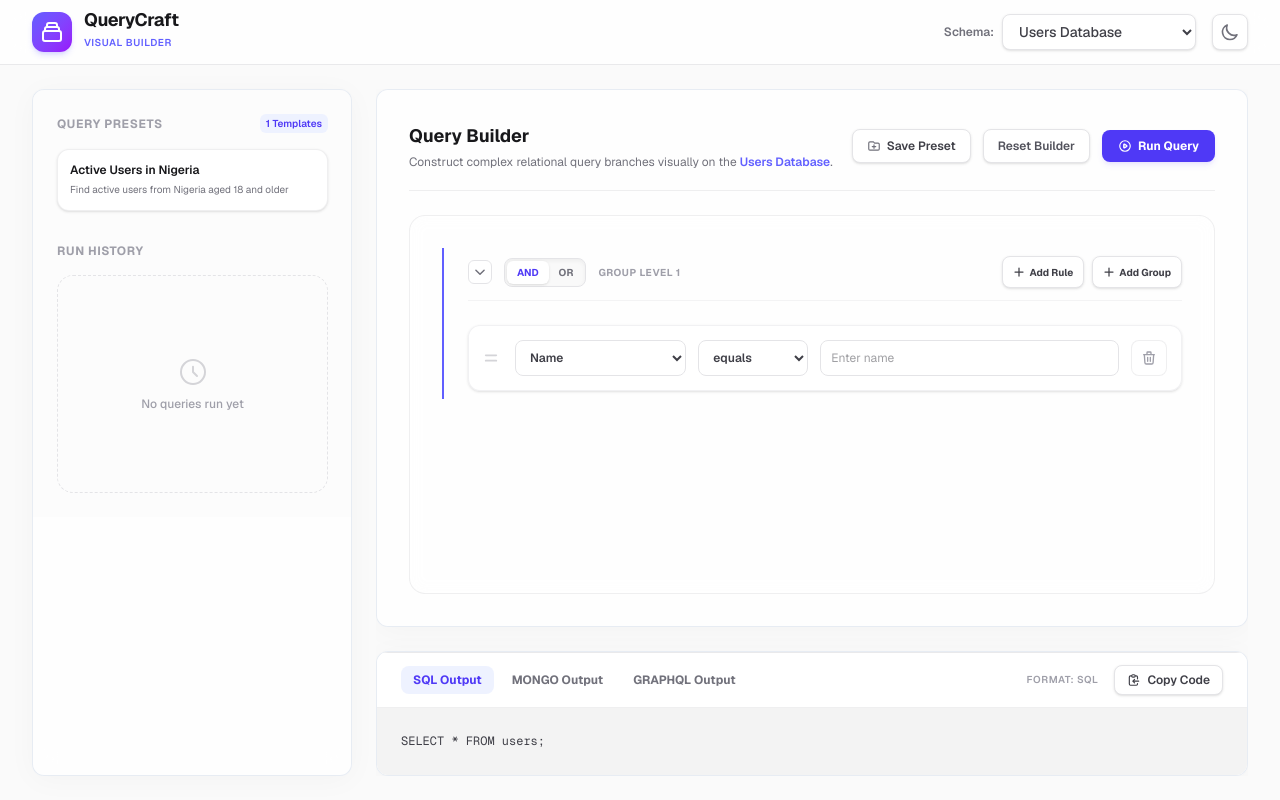
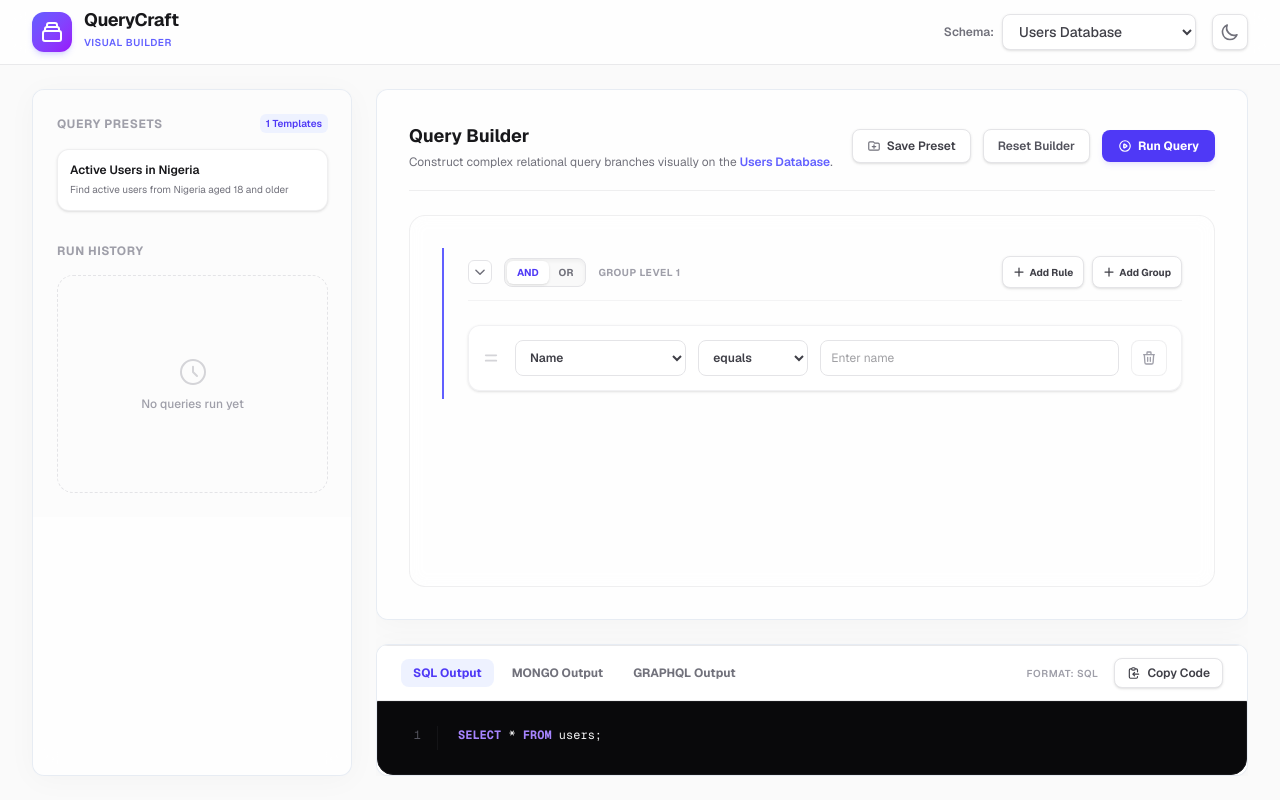
Before and after one commit to Cr8tiveDav/query-builder, a Next.js app: page / in a window 1280 px wide. Built offline with nearby package versions, Linux system fonts and the light colour scheme.

Commit message:
feat: implement real-time code previewer with syntax highlighting and line gutter

```diff
--- a/src/components/layout/OutputPreview.tsx
+++ b/src/components/layout/OutputPreview.tsx
@@ -5,6 +5,152 @@ import { useQueryStore } from "@/hooks/useQueryStore";
 import { generateSQL, generateMongoDB, generateGraphQL } from "@/utils/queryGenerators";
 
 type TabType = "sql" | "mongo" | "graphql";
+
+// Custom SQL Syntax Tokenizer & Highlighter
+export const highlightSQL = (line: string): React.ReactNode[] => {
+  // Regex to capture:
+  // 1. Strings: '(?:\\.|[^'\\])*'
+  // 2. Backtick identifiers: `(?:\\.|[^`\\])*`
+  // 3. Keywords: SELECT, FROM, WHERE, AND, OR, IN, BETWEEN, NOT, NULL, LIKE
+  // 4. Numbers: \b\d+(?:\.\d+)?\b
+  // 5. Operators: [=><!]+
+  // 6. Whitespaces: \s+
+  const sqlRegex = /('(?:\\.|[^'\\])*'|`(?:\\.|[^`\\])*`|\b(?:SELECT|FROM|WHERE|AND|OR|IN|BETWEEN|NOT|NULL|LIKE)\b|\b\d+(?:\.\d+)?\b|[=><!]+|\s+)/gi;
+
+  return line.split(sqlRegex).filter(Boolean).map((token, idx) => {
+    const lowerToken = token.toLowerCase();
+
+    if (token.startsWith("'") && token.endsWith("'")) {
+      // String value
+      return (
+        <span key={idx} className="text-emerald-400">
+          {token}
+        </span>
+      );
+    }
+    if (token.startsWith("`") && token.endsWith("`")) {
+      // Identifier (Fields/Table names)
+      return (
+        <span key={idx} className="text-sky-400 font-medium">
+          {token}
+        </span>
+      );
+    }
+    if (["select", "from", "where", "and", "or", "in", "between", "not", "null", "like"].includes(lowerToken)) {
+      // SQL Keywords
+      return (
+        <span key={idx} className="text-violet-400 font-bold">
+          {token}
+        </span>
+      );
+    }
+    if (/^\d+(?:\.\d+)?$/.test(token)) {
+      // Numbers
+      return (
+        <span key={idx} className="text-pink-400">
+          {token}
+        </span>
+      );
+    }
+    if (/^[=><!]+$/.test(token)) {
+      // Logical/Comparison operators
+      return (
+        <span key={idx} className="text-teal-400 font-semibold">
+          {token}
+        </span>
+      );
+    }
+    // Default text/spaces
+    return <span key={idx}>{token}</span>;
+  });
+};
+
+// Custom JSON/GraphQL/MongoDB Syntax Tokenizer & Highlighter
+export const highlightJSON = (line: string): React.ReactNode[] => {
+  // Regex to capture:
+  // 1. Double quoted strings: "(?:\\.|[^"\\])*"
+  // 2. Numbers: \b\d+(?:\.\d+)?\b
+  // 3. Booleans/Null: \b(?:true|false|null)\b
+  // 4. Brackets / Syntax characters: [{}[\]:,]
+  // 5. Whitespaces: \s+
+  const jsonRegex = /("(?:\\.|[^"\\])*"|\b\d+(?:\.\d+)?\b|\b(?:true|false|null)\b|[{}[\]:,]|\s+)/g;
+  const rawTokens = line.split(jsonRegex).filter(Boolean);
+
+  const nodes: React.ReactNode[] = [];
+  for (let i = 0; i < rawTokens.length; i++) {
+    const token = rawTokens[i];
+
+    if (token.startsWith('"') && token.endsWith('"')) {
+      // Determine if the string token is a JSON key by looking ahead for a colon ':'
+      let isKey = false;
+      for (let j = i + 1; j < rawTokens.length; j++) {
+        if (/\s+/.test(rawTokens[j])) continue;
+        if (rawTokens[j] === ':') {
+          isKey = true;
+        }
+        break;
+      }
+
+      if (isKey) {
+        const content = token.slice(1, -1);
+        if (content.startsWith('$') || content.startsWith('_')) {
+          // System/Operator keys starting with $ or _ (e.g., $and, _eq)
+          nodes.push(
+            <span key={i} className="text-violet-400 font-bold">
+              {token}
+            </span>
+          );
+        } else {
+          // Standard JSON keys
+          nodes.push(
+            <span key={i} className="text-sky-400 font-semibold">
+              {token}
+            </span>
+          );
+        }
+      } else {
+        // String value
+        nodes.push(
+          <span key={i} className="text-emerald-400">
+            {token}
+          </span>
+        );
+      }
+    } else if (/^\d+(?:\.\d+)?$/.test(token)) {
+      // Numbers
+      nodes.push(
+        <span key={i} className="text-pink-400">
+          {token}
+        </span>
+      );
+    } else if (["true", "false", "null"].includes(token)) {
+      // Booleans/Null values
+      nodes.push(
+        <span key={i} className="text-teal-400 font-bold">
+          {token}
+        </span>
+      );
+    } else if (['{', '}', '[', ']'].includes(token)) {
+      // Structure brackets
+      nodes.push(
+        <span key={i} className="text-zinc-500">
+          {token}
+        </span>
+      );
+    } else if (token === ':' || token === ',') {
+      // Syntactic colons/commas
+      nodes.push(
+        <span key={i} className="text-zinc-500">
+          {token}
+        </span>
+      );
+    } else {
+      // Default text
+      nodes.push(<span key={i}>{token}</span>);
+    }
+  }
+  return nodes;
+};
 
 export const OutputPreview: React.FC = () => {
   const { queryTree, currentSchema } = useQueryStore();
@@ -50,6 +196,16 @@ export const OutputPreview: React.FC = () => {
     }
   };
 
+  const queryContent = getQueryContent();
+  const lines = queryContent.split("\n");
+
+  const highlightLine = (line: string, lang: TabType): React.ReactNode => {
+    if (lang === "sql") {
+      return highlightSQL(line);
+    }
+    return highlightJSON(line);
+  };
+
   return (
     <div className="w-full border-t border-zinc-200/80 bg-white dark:border-zinc-800/80 dark:bg-zinc-950/80 transition-colors duration-300">
       <div className="flex flex-col lg:flex-row lg:items-center justify-between border-b border-zinc-200/60 dark:border-zinc-800/60 px-6 py-3 gap-3">
@@ -78,7 +234,7 @@ export const OutputPreview: React.FC = () => {
           <button
             onClick={handleCopy}
             type="button"
-            className="flex items-center gap-1.5 px-3 py-1.5 rounded-lg text-xs font-semibold border border-zinc-200 bg-white hover:bg-zinc-50 text-zinc-700 shadow-sm dark:border-zinc-800 dark:bg-zinc-900 dark:text-zinc-300 dark:hover:bg-zinc-800 transition"
+            className="flex items-center gap-1.5 px-3 py-1.5 rounded-lg text-xs font-semibold border border-zinc-200 bg-white hover:bg-zinc-50 text-zinc-700 shadow-sm dark:border-zinc-800 dark:bg-zinc-900 dark:text-zinc-300 dark:hover:bg-zinc-800 transition cursor-pointer"
           >
             {copied ? (
               <>
@@ -99,11 +255,24 @@ export const OutputPreview: React.FC = () => {
         </div>
       </div>
 
-      {/* Code Display Area */}
-      <div className="p-6 overflow-x-auto max-h-60 bg-zinc-900/5 dark:bg-zinc-950/50">
-        <pre className="text-xs font-mono text-zinc-700 dark:text-zinc-300 whitespace-pre-wrap leading-relaxed select-all">
-          {getQueryContent()}
-        </pre>
+      {/* Code Display Area with Line Numbers */}
+      <div className="p-6 overflow-x-auto max-h-72 bg-zinc-950 border border-zinc-900 rounded-b-2xl scrollbar-thin scrollbar-thumb-zinc-800 scrollbar-track-transparent">
+        <div className="flex font-mono text-xs leading-relaxed select-none">
+          {/* Line Numbers Gutter */}
+          <div className="pr-4 text-zinc-600 text-right border-r border-zinc-800/40 min-w-[2.25rem] select-none">
+            {lines.map((_, i) => (
+              <div key={i}>{i + 1}</div>
+            ))}
+          </div>
+          {/* Code Lines Column */}
+          <div className="pl-4 select-text overflow-x-auto w-full text-zinc-100 whitespace-pre">
+            {lines.map((line, i) => (
+              <div key={i} className="min-h-[1.5rem] hover:bg-zinc-900/40 px-1 rounded transition-colors">
+                {highlightLine(line, activeTab)}
+              </div>
+            ))}
+          </div>
+        </div>
       </div>
     </div>
   );
```
Also changed, not shown: 1 other file (tests, documents, lock files or other folders).
